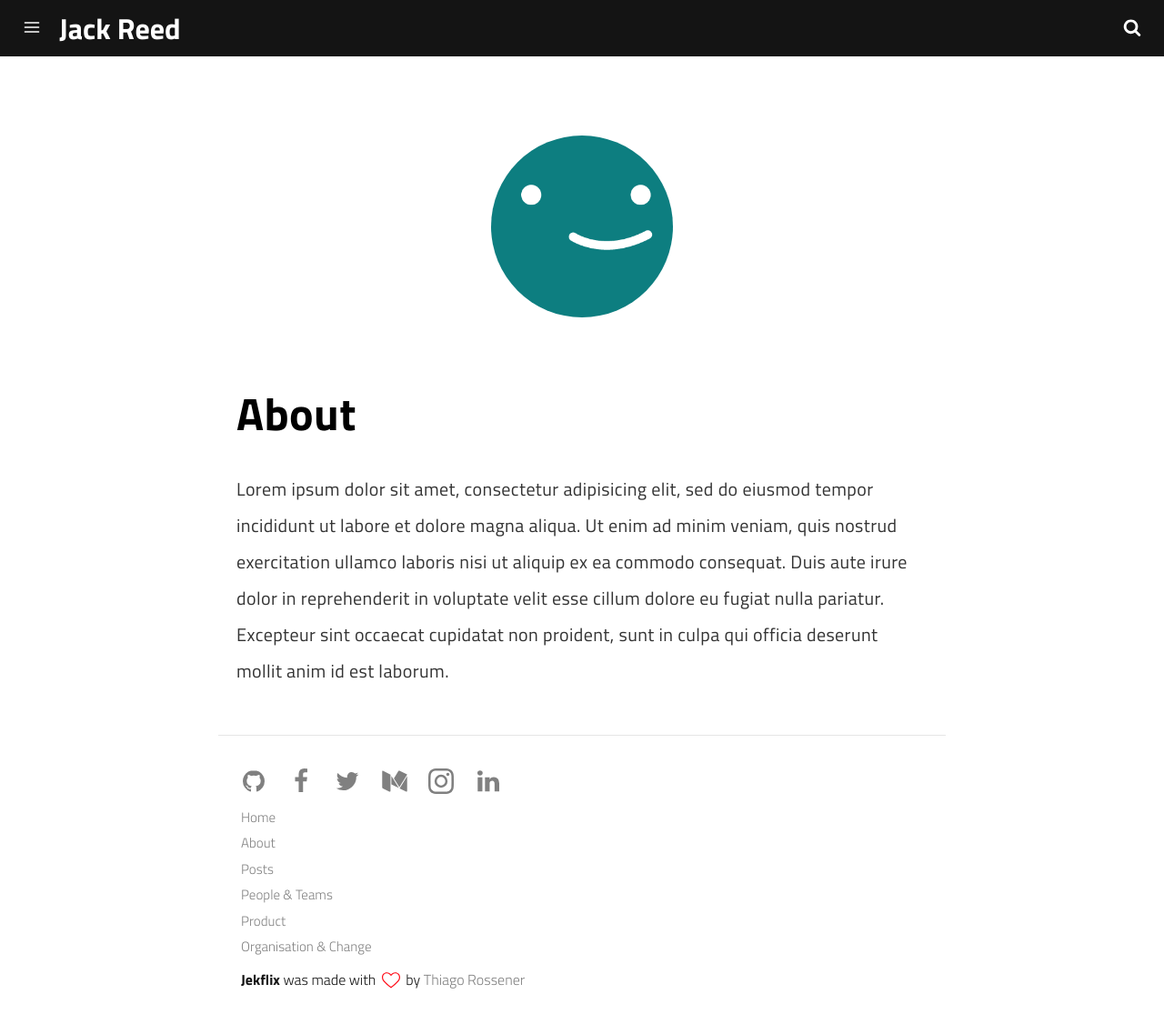
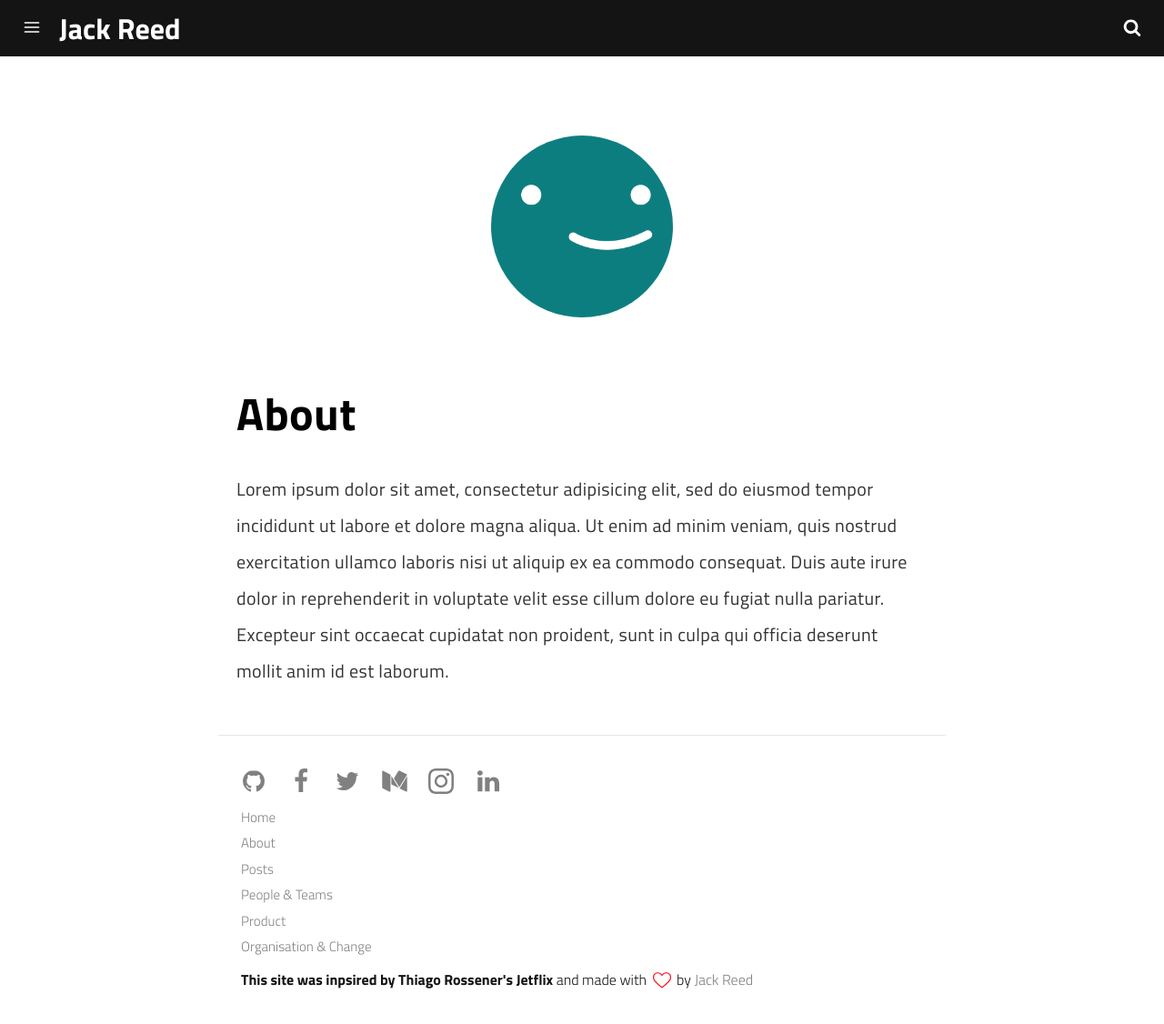
Before and after one commit to IamJackReed/new, a Jekyll site: the page built from pages/about.md, in a window 1280 px wide and 1126 px high. Shown: the whole window at 91% size. Built offline with Jekyll 4.4.1, drawn with Linux system fonts in a browser that asks for light colours; a script that is not in the unit is left out.

Commit message:
Update footer.html

```diff
--- a/_includes/footer.html
+++ b/_includes/footer.html
@@ -35,7 +35,7 @@
     {% include links.html %}
 
     <p>
-      <span>Jekflix</span> was made with <svg class="love"><use xlink:href="#icon-heart"></use></svg> by <a href="https://rossener.com" target="_blank" class="creator">Thiago Rossener</a>
+      <span>This site was inpsired by Thiago Rossener's Jetflix</span> and made with <svg class="love"><use xlink:href="#icon-heart"></use></svg> by <a href="https://iamjackreed.github.io/new" target="_blank" class="creator">Jack Reed</a>
     </p>
 </footer>
 
```
